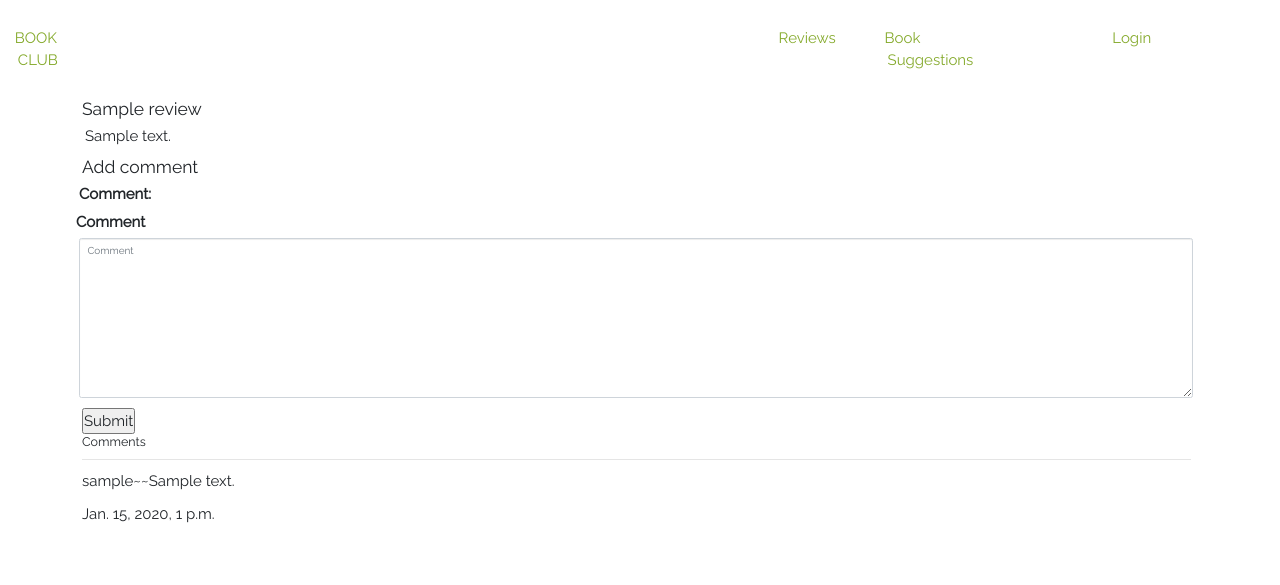
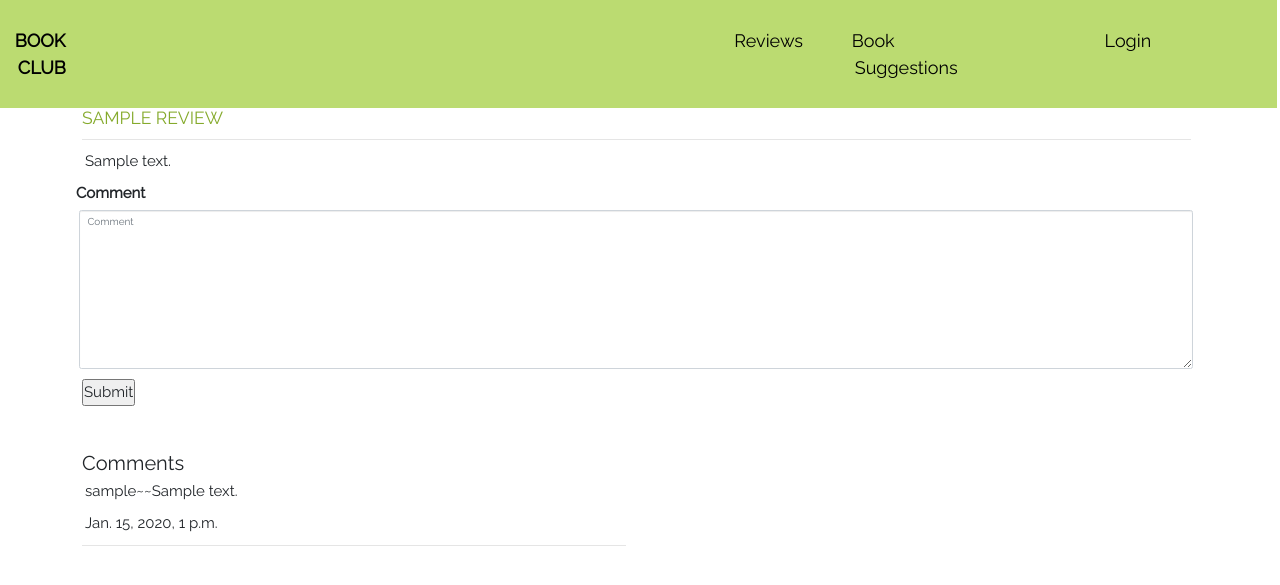
Before and after one commit to Kiptim54/BookClub, a Django app: page /review/1 in a window 1280 px wide. Shown: the top 585 px of the page. Run offline with Django 3.2, Linux system fonts and the light colour scheme; tables that the repository leaves empty hold one stand-in row (values such as "Sample post"); some libraries are stand-ins or nearby versions.

```diff
--- a/bookclubapp/static/css/base.css
+++ b/bookclubapp/static/css/base.css
@@ -29,6 +29,21 @@ nav{
     margin-bottom: -10px;
 
 }
+#greennav{
+    background: #BBDB71;
+    color:white;
+}
+#greennav a{
+color:black;
+font-size:120%;
+}
+#greennav #brand{
+    font-weight: bolder;
+}
+nav #brand{
+    font-weight: bolder;
+
+}
 nav li{
     display:inline-block;
     margin:1%;
@@ -39,6 +54,9 @@ nav li{
 
 }
 nav a, nav a:hover{
+    color:#85aa2c;
+}
+a, a:hover{
     color:#85aa2c;
 }
  ul {
@@ -92,7 +110,8 @@ img{
     border:solid 4px white;
     margin-bottom: 5%;
     margin-top: 10%;
-    color: white;
+    color: black;
+    z-index:2;
 
 
 }
@@ -100,6 +119,7 @@ img{
     background:url('https://images.pexels.com/photos/370474/pexels-photo-370474.jpeg?auto=compress&cs=tinysrgb&dpr=2&h=650&w=940');
     background-blend-mode: saturation;
     background-attachment: fixed;
+    background-position: bottom;
 }
 .footer{
     height:40vh;
@@ -112,3 +132,16 @@ img{
 #formbooks{
     margin-top:4%;
 }
+#login{
+    border:2px #85aa2c solid;
+    padding-bottom:7%;
+    padding-top :7%;
+    padding-left: 10%;
+    padding-right: 10%;
+    -moz-box-shadow:    inset 0 0 5px #000000;
+    -webkit-box-shadow: inset 0 0 5px #000000;
+    box-shadow:         inset 0 0 4px #85aa2c;
+
+
+    margin-top:20%;
+}
--- a/bookclubapp/templates/api/base.html
+++ b/bookclubapp/templates/api/base.html
@@ -17,7 +17,7 @@
     {% endif %}
 </head>
 <body>
-        {% include 'navbar.html' %}
+        {% include 'greennav.html' %}
     {%block content%}
     {{block.super}}
     {%endblock %}
--- a/bookclubapp/templates/api/books.html
+++ b/bookclubapp/templates/api/books.html
@@ -32,9 +32,11 @@
         <div class="searched">
         {% for book in books %}
         <div class="col-md-3">
-        <h5>Book:{{book.volumeInfo.title}}</h5>
-         <h5>Author:{{book.volumeInfo.authors}}</h5>
+       <hr>
         <img class="img-responsive" src="{{book.volumeInfo.imageLinks.smallThumbnail}}" alt="{{book.volumeInfo.title}}">
+        <h1>{{book.volumeInfo.title}}</h1>
+        <h5>Author:{{book.volumeInfo.authors}}</h5>
+        <hr>
         </div>
     {%endfor %}
     </div>
--- a/bookclubapp/templates/forms/base.html
+++ b/bookclubapp/templates/forms/base.html
@@ -16,7 +16,7 @@
     {% endif %}
 </head>
 <body>
-        {% include 'navbar.html' %}
+        {% include 'greennav.html' %}
     {%block content%}
     {{block.super}}
     {%endblock %}
--- /dev/null
+++ b/bookclubapp/templates/greennav.html
@@ -0,0 +1,29 @@
+<!DOCTYPE html>
+<html lang="en">
+<head>
+    <meta charset="UTF-8">
+    <meta name="viewport" content="width=device-width, initial-scale=1.0">
+    <meta http-equiv="X-UA-Compatible" content="ie=edge">
+    {% load static %}
+    <link rel="stylesheet" href="{% static 'css/base.css' %}">
+</head>
+<body>
+
+              <nav id="greennav">
+                <ul id="nav">
+                  <li id="brand"><a href="{% url 'landing_page'%}">BOOK CLUB</a></li>
+                  <!-- <li id="brand"><a href=""><img src="static/photos/finalcommune.png" class="img-repsonsive navlogo" alt="commnune logo"></a></li> -->
+                  {% if user.is_authenticated %}
+                  <li id="bodynav"><a href="{% url 'logout'%}">Logout</a></li>
+                  {%else%}
+                  <li id="bodynav"><a href="{% url 'login'%}">Login</a></li>
+                  {% endif %}
+                  <li id="bodynav"><a href="">{{user.username}}</a></li>
+                  <li id="bodynav"><a href="{% url 'books_page'%}">Book Suggestions</a></li>
+                  <li id="bodynav"><a href="{% url 'display_reviews'%}">Reviews</a></li>
+
+
+                </ul>
+              </nav>
+</body>
+</html>
--- a/bookclubapp/templates/views/base.html
+++ b/bookclubapp/templates/views/base.html
@@ -17,7 +17,7 @@
     {% endif %}
 </head>
 <body>
-    {% include 'navbar.html' %}
+
     {%block content%}
     {{block.super}}
     {%endblock %}
--- a/bookclubapp/templates/views/index.html
+++ b/bookclubapp/templates/views/index.html
@@ -6,6 +6,7 @@
 <link rel="stylesheet" href="#">
 {% endblock %}
 {% block content %}
+{% include 'navbar.html' %}
 
 <div class="container-fluid">
     <div class="row">
@@ -44,7 +45,8 @@
            <div class="row" id="about">
                 <div class="col-xs-6" >
                         <div class="ideas text-center ">
-                                <h2>About us</h2>
+                                <h2 style="font-weight:bolder;">About us</h2>
+                                <br>
                                 <h5>
                                     <p>Book Club is a Lorem ipsum dolor sit amet consectetur adipisicing elit. Illo saepe praesentium porro totam quibusdam iste facilis. Facilis, labore quo. Veritatis nobis et, tempore libero tenetur est laborum ad hic laudantium!</p>
                                 </h5>
--- a/bookclubapp/templates/views/reviews.html
+++ b/bookclubapp/templates/views/reviews.html
@@ -6,12 +6,15 @@
 <link rel="stylesheet" href="#">
 {% endblock %}
 {% block content %}
+{% include 'greennav.html' %}
 
 <div class="container">
     <div class="row">
         <div class="col-xs-12 text-center">
             {% for review in reviews %}
-          <a href="{% url 'single_review' id=review.id %}"><h1> Title:{{review.title}}</h1></a>
+            <hr>
+          <a href="{% url 'single_review' id=review.id %}"><h1 style="text-transform: uppercase;"> Book Review:{{review.title}}</h1></a>
+
            <p>Review: {{review.Review}}</p>
 
             {% endfor %}
--- a/bookclubapp/templates/views/single_review.html
+++ b/bookclubapp/templates/views/single_review.html
@@ -6,29 +6,37 @@
 <link rel="stylesheet" href="#">
 {% endblock %}
 {% block content %}
+{% include 'greennav.html' %}
 
 <div class="container">
     <div class="row">
         <div class="col-xs-12">
-            <h3>{{review.title}}</h3>
+            <h3 style="color:#85aa2c; text-transform: uppercase;">{{review.title}}</h3>
+            <hr>
             <p>{{review.Review}}</p>
-            <h3>Add comment</h3>
+
             <form id="endpoint-url-div" action="{% url 'comment' review.id %}" method='post'>
                     {% csrf_token %}
                 {%for field in form %}
-                {{field.label_tag}}
                 {%bootstrap_field field %}
 
                 <input type="submit">
                 <br>
                 </form>
+                <br>
+                <br>
                 {%endfor%}
-                <h5>Comments</h5>
-                <hr>
+                <h2>Comments</h2>
                 {% for comment in comments %}
-                <div id="comments">
-                        <p>{{comment.user}}~~{{comment.comment}}</p>
-                        <p>{{comment.time_posted}}</p>
+                <div class="row">
+                    <div class="col-xs-6">
+                            <div id="comments">
+                                        <p>{{comment.user}}~~{{comment.comment}}</p>
+                                        <p>{{comment.time_posted}}</p>
+                                    <hr>
+                                </div>
+
+                    </div>
                 </div>
 
 
--- a/bookclubapp/views.py
+++ b/bookclubapp/views.py
@@ -16,6 +16,8 @@ def landing_page(request):
     title="Book Club | Home"
 
     return render(request, 'views/index.html', {"title":title})
+
+
 
 def books_page(request):
     title="Book Club | Book Suggestions"
```
Also changed, not shown: bookclubapp/templates/registration/login.html (+18 -7 lines).
